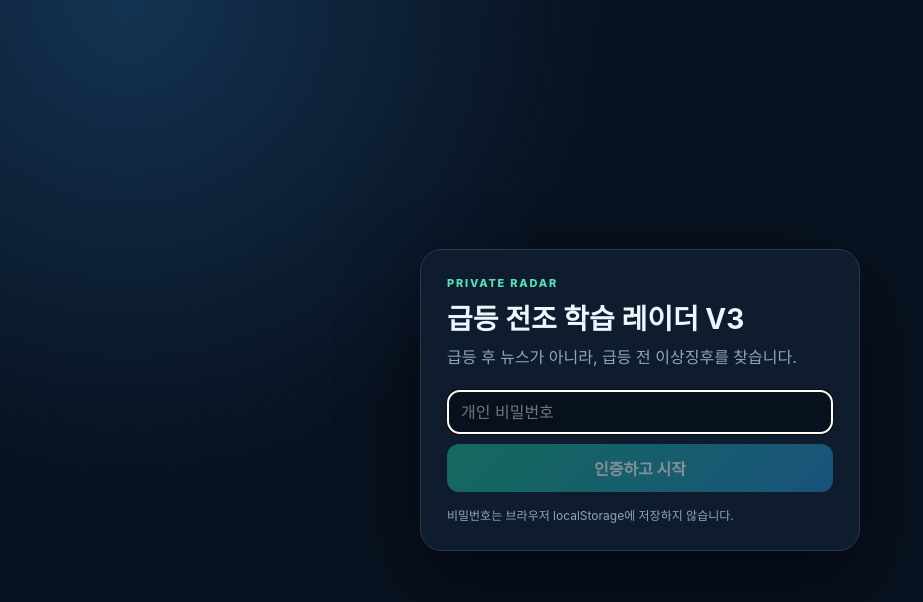
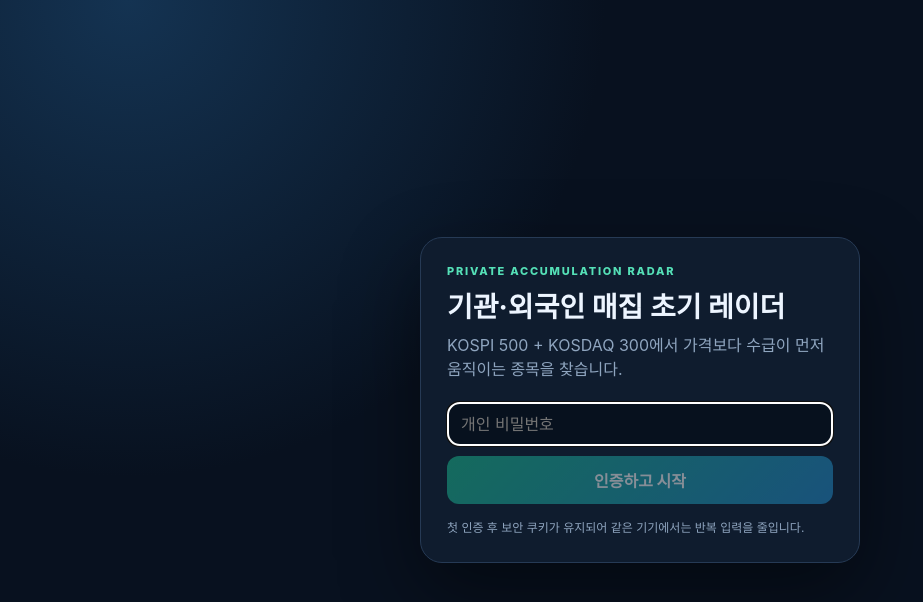
Before and after one commit to shtel7001/sh, a Next.js app: page /login in a window 1280 px wide. Shown: the top 602 px of the page, without its empty margins (0-923 px from the left). Built offline with nearby package versions, Linux system fonts and the light colour scheme; no server answers.

Commit message:
Update private login screen for accumulation radar

```diff
--- a/app/login/page.tsx
+++ b/app/login/page.tsx
@@ -1,4 +1,8 @@
 import { redirect } from 'next/navigation';
 import { isAuthed } from '@/lib/guard';
 import LoginForm from '@/components/LoginForm';
-export default async function Login(){if(await isAuthed())redirect('/');return <main className="loginWrap"><section className="loginCard"><div className="eyebrow">PRIVATE RADAR</div><h1>급등 전조 학습 레이더 V3</h1><p>급등 후 뉴스가 아니라, 급등 전 이상징후를 찾습니다.</p><LoginForm/><small>비밀번호는 브라우저 localStorage에 저장하지 않습니다.</small></section></main>}
+
+export default async function Login(){
+  if(await isAuthed()) redirect('/');
+  return <main className="loginWrap"><section className="loginCard"><div className="eyebrow">PRIVATE ACCUMULATION RADAR</div><h1>기관·외국인 매집 초기 레이더</h1><p>KOSPI 500 + KOSDAQ 300에서 가격보다 수급이 먼저 움직이는 종목을 찾습니다.</p><LoginForm/><small>첫 인증 후 보안 쿠키가 유지되어 같은 기기에서는 반복 입력을 줄입니다.</small></section></main>
+}
```
